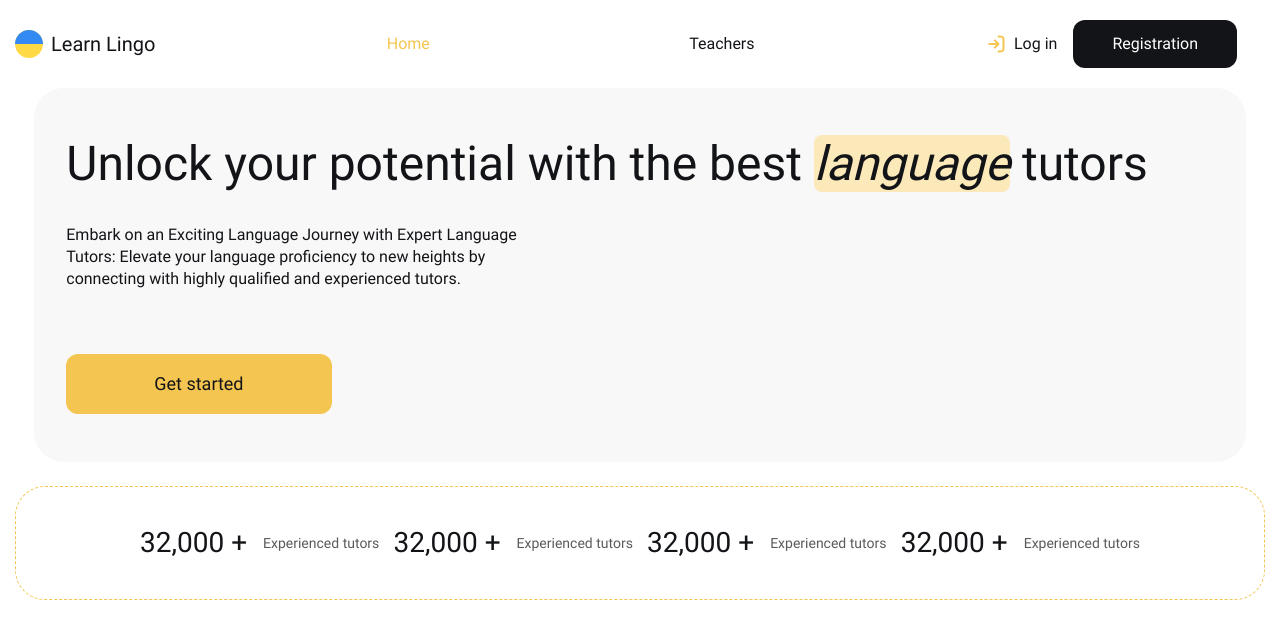
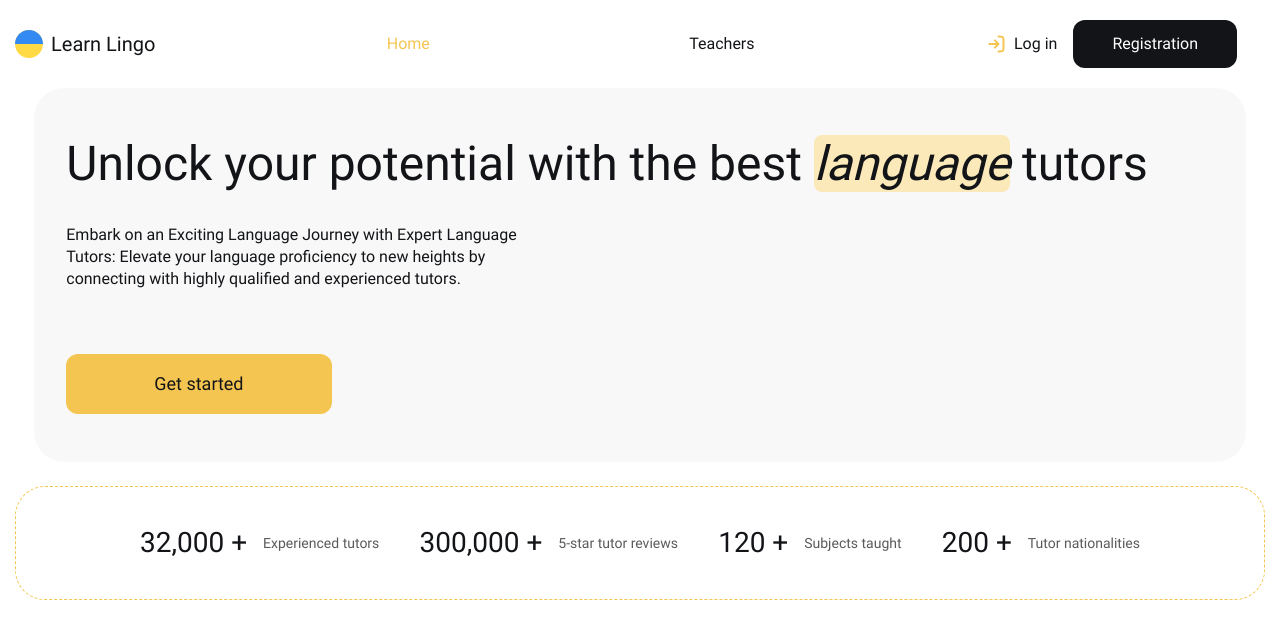
Before and after one commit to Ivan-Malakhovskyi/learn-lingo-pet-project, a React (Vite) app: page / in a window 1280 px wide. Shown: the top 638 px of the page. Built offline with nearby package versions, Linux system fonts and the light colour scheme; no server answers.

Commit message:
fixed stats styles

```diff
--- a/src/components/Stats/Stats.styled.tsx
+++ b/src/components/Stats/Stats.styled.tsx
@@ -1,13 +1,12 @@
 import styled from "styled-components";
 
 export const StatsBox = styled.div`
-  /* max-width: 100%; */
   border: 1.5px dashed ${({ theme: { colors } }) => colors.mainYellow};
   border-radius: 30px;
   padding: 40px 124px;
   margin-bottom: 32px;
 
-  @media screen and (min-width: 1440px) {
+  @media (width >= 1440px) {
     max-width: 1300px;
   }
 `;
@@ -15,19 +14,16 @@ export const StatsBox = styled.div`
 export const ListStats = styled.ul`
   display: flex;
   justify-content: space-between;
-
   align-items: center;
 
-  @media screen and (max-width: 1023px) {
+  @media (width <= 1339px) {
     flex-wrap: wrap;
-    justify-content: center;
+
     gap: 10px;
   }
 
-  @media screen and (max-width: 600px) {
-    flex-direction: column;
+  @media (width <= 767px) {
     justify-content: center;
-    gap: 10px;
   }
 `;
 
--- a/src/components/Stats/Stats.tsx
+++ b/src/components/Stats/Stats.tsx
@@ -17,16 +17,16 @@ export const Stats: FC = () => {
             <StatsTextWrapper>Experienced tutors</StatsTextWrapper>
           </ListItemStats>
           <ListItemStats>
-            <StatsNumberWrapper>32,000 +</StatsNumberWrapper>{" "}
-            <StatsTextWrapper>Experienced tutors</StatsTextWrapper>
+            <StatsNumberWrapper>300,000 +</StatsNumberWrapper>{" "}
+            <StatsTextWrapper>5-star tutor reviews</StatsTextWrapper>
           </ListItemStats>
           <ListItemStats>
-            <StatsNumberWrapper>32,000 +</StatsNumberWrapper>{" "}
-            <StatsTextWrapper>Experienced tutors</StatsTextWrapper>
+            <StatsNumberWrapper>120 +</StatsNumberWrapper>{" "}
+            <StatsTextWrapper>Subjects taught</StatsTextWrapper>
           </ListItemStats>
           <ListItemStats>
-            <StatsNumberWrapper>32,000 +</StatsNumberWrapper>{" "}
-            <StatsTextWrapper>Experienced tutors</StatsTextWrapper>
+            <StatsNumberWrapper>200 +</StatsNumberWrapper>{" "}
+            <StatsTextWrapper>Tutor nationalities</StatsTextWrapper>
           </ListItemStats>
         </ListStats>
       </StatsBox>
```
